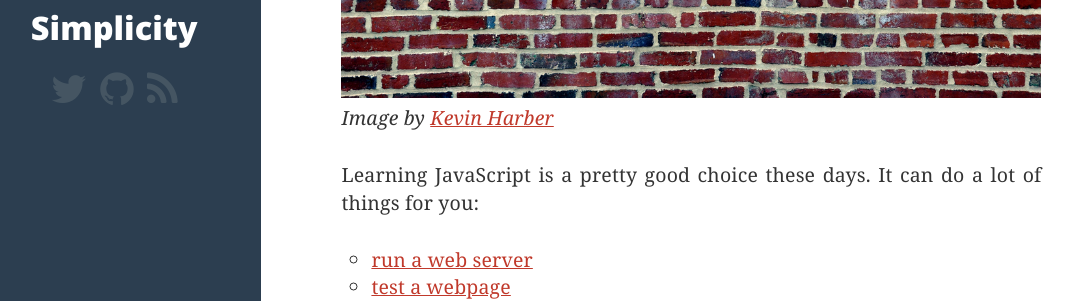
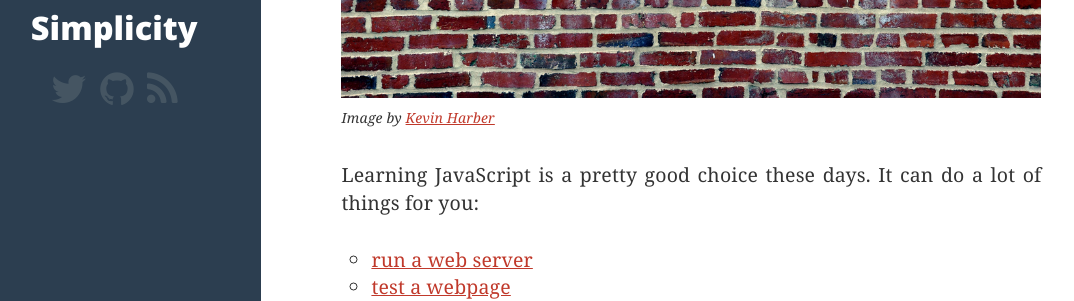
Before and after one commit to kjendrzyca/kjendrzyca.github.io, a Jekyll site: the page built from index.html, in a window 1280 px wide and 1400 px high, scrolled down 504 px. Shown: the part 150-451 px from the top of the window, without its empty margins (33-1107 px from the left). Built offline with Jekyll 4.4.1, drawn with Linux system fonts in a browser that asks for light colours; nearby versions of some CDN libraries.

Commit message:
Changed CSS for photos - smaller description

```diff
--- a/css/style.css
+++ b/css/style.css
@@ -32,9 +32,10 @@
     padding: 0;
 }
 
-img + em {
+img + em, img + br + em {
+    clear: both;
     display: block;
-    clear: both;
+    font-size: 14px;
 }
 
 #containter {
```
